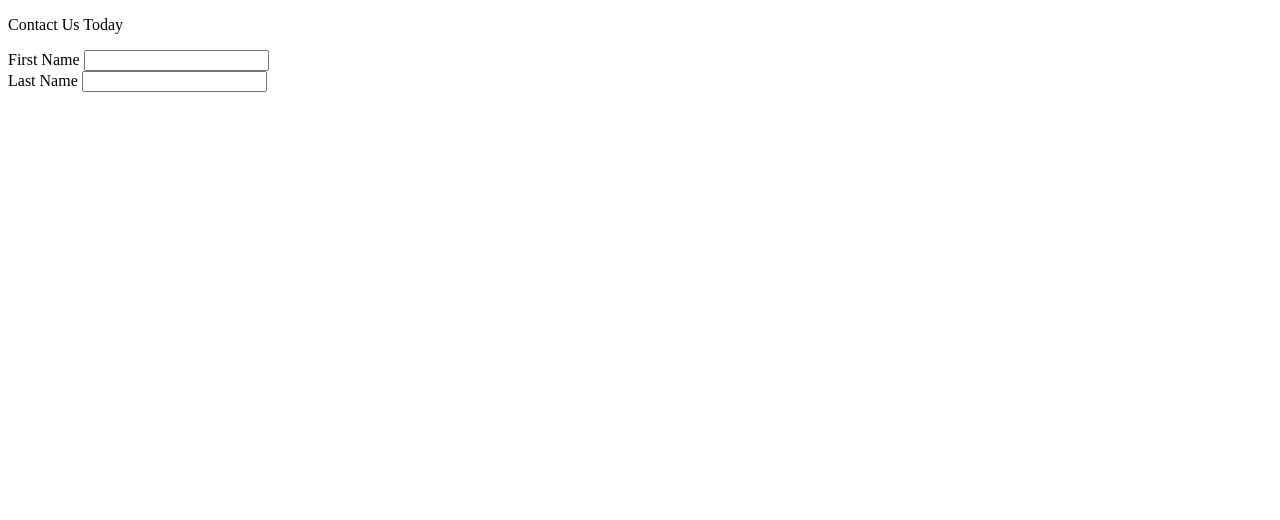
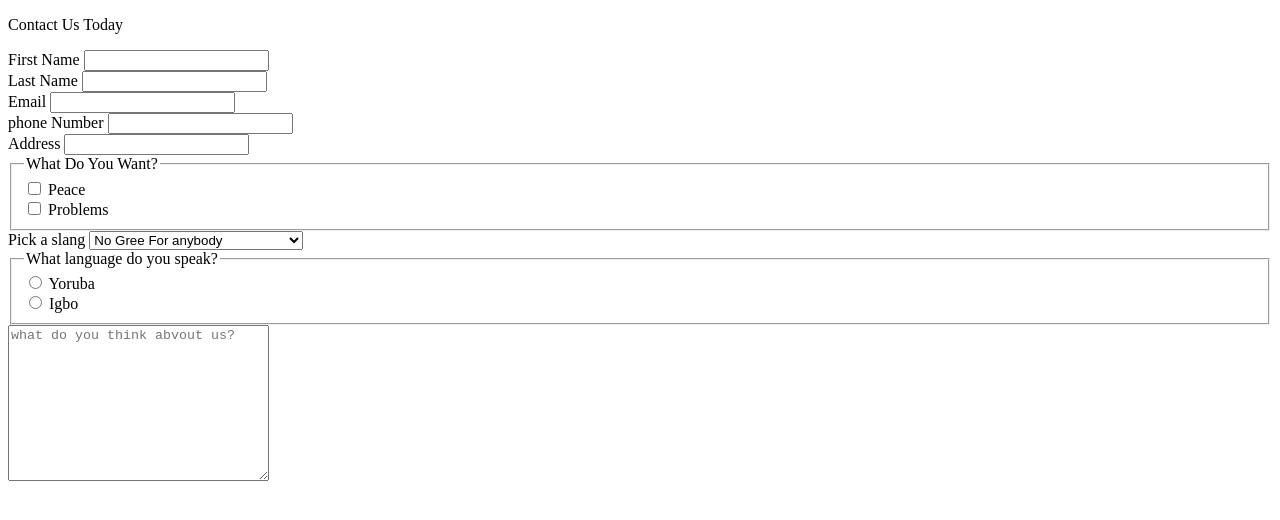
Before and after one commit to Rofiat369/Input-Form, a plain HTML site: page index.html in a window 1280 px wide. Drawn offline with Linux system fonts and the light colour scheme.

Commit message:
created an form for contact

```diff
--- a/index.html
+++ b/index.html
@@ -1,23 +1,73 @@
 <!DOCTYPE html>
 <html lang="en">
+
 <head>
     <meta charset="UTF-8">
     <meta name="viewport" content="width=device-width, initial-scale=1.0">
     <title>Contact Form</title>
 </head>
+
 <body>
     <section>
         <p>Contact Us Today</p>
         <Form>
             <section class="firstName">
-            <label for="firstName">First Name</label>
-            <input type="text" name="firstName" id="firstName">
+                <label for="firstName">First Name</label>
+                <input type="text" name="firstName" id="firstName">
             </section>
             <section class="lastName">
-            <label for="lastName">Last Name</label>
-            <input type="text" name="lastName" id="lastName">
-        </section>
+                <label for="lastName">Last Name</label>
+                <input type="text" name="lastName" id="lastName">
+            </section>
+            <section class="email">
+                <label for="email">Email</label>
+                <input type="email" name="email" id="email">
+            </section>
+            <section class="phoneNumber">
+                <label for="phoneNumber">phone Number</label>
+                <input type="tel" name="phoneNumber" id="phoneNumber">
+            </section>
+            <section class="Address">
+                <label for="Address">Address</label>
+                <input type="text" name="Address" id="Address">
+            </section>
+            <fieldset>
+                <legend>What Do You Want?</legend>
+                <section>
+                    <input type="checkbox" name="peace" id="peace">
+                    <label for="peace">Peace</label>
+                </section>
+                <section>
+                    <input type="checkbox" name="problems" id="problems">
+                    <label for="problems" id="problems">Problems</label>
+                </section>
+            </fieldset>
+            <section class="slang">
+                <label for="NaijaSlang">Pick a slang</label>
+                <select name="NaijaSlang" id="NaijaSlang">
+                    <option value="Nogree">No Gree For anybody</option>
+                    <option value="last">e don cast last last</option>
+                    <option value="brakfast">Na everybody go chop breakfast</option>
+                </select>
+            </section>
+            <fieldset>
+                <legend>What language do you speak?</legend>
+                <section>
+                    <input type="radio" name="yoruba" id="yoruba">
+                    <label for="yoruba">Yoruba</label>
+                </section>
+                <section>
+                    <input type="radio" name="igbo" id="igbo">
+                    <label for="igbo">Igbo</label>
+                </section>
+            </fieldset>
+            <section class="comment">
+                <label for="comment"></label>
+                <textarea name="comment" id="comment" cols="30" rows="10"
+                    placeholder="what do you think abvout us?"></textarea>
+            </section>
         </Form>
     </section>
 </body>
+
 </html>
```
